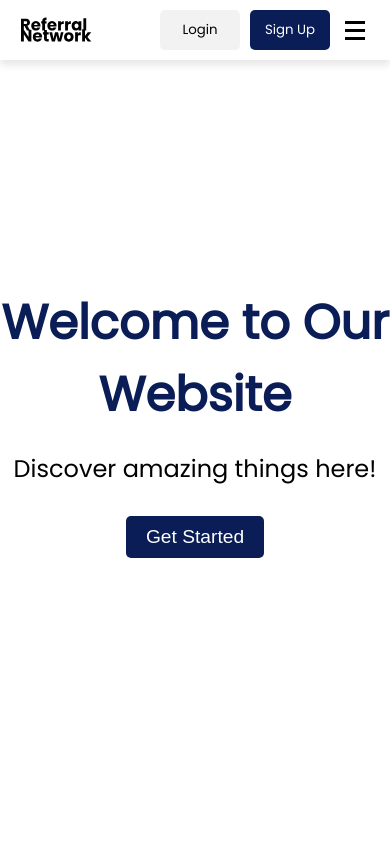
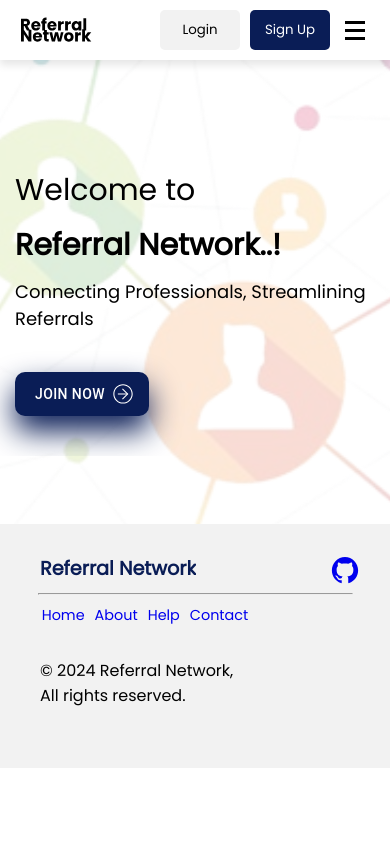
Before and after one commit to RutikKulkarni/ReferralNetworkHub, a React (Create React App) app in the folder frontend/: page / in a window 390 px wide. Shown: the top 844 px of the page. Built offline with nearby package versions, Linux system fonts and the light colour scheme.

Commit message:
Implement Hero section

```diff
--- /dev/null
+++ b/frontend/src/components/Hero/Hero.jsx
@@ -0,0 +1,38 @@
+import HeroImg from "../../assets/hero.svg";
+import styles from "./Hero.module.css";
+import { Button } from "@mui/material";
+import { ReactComponent as ArrowIcon } from "../../assets/arrow.svg";
+
+const Hero = () => {
+  return (
+    <div className={styles.heroWrapper}>
+      <div className={styles.heroParent}>
+        <img
+          src={HeroImg}
+          alt="Mobile Hero Image"
+          className={styles.smallHero}
+        />
+        <div className={styles.infos}>
+          <p className={styles.welcome}>Welcome to</p>
+          <p className={styles.referral}>Referral Network..!</p>
+          <p className={styles.info}>
+            Connecting Professionals, Streamlining Referrals
+          </p>
+          <Button
+            variant="contained"
+            endIcon={<ArrowIcon />}
+            className={styles.joinNow}
+          >
+            Join Now
+          </Button>{" "}
+        </div>
+      </div>
+
+      <div className={styles.hero}>
+        <img src={HeroImg} alt="Hero Image" />
+      </div>
+    </div>
+  );
+};
+
+export default Hero;
--- /dev/null
+++ b/frontend/src/components/Hero/Hero.module.css
@@ -0,0 +1,110 @@
+.heroWrapper {
+  display: flex;
+  justify-content: space-between;
+  padding: 10px 40px;
+  align-items: center;
+}
+
+.heroParent {
+  width: 50%;
+  display: flex;
+  justify-content: center;
+  align-items: center;
+}
+
+.joinNow {
+  background-color: var(--primary-color) !important;
+  border-radius: 10px !important;
+  padding: 10px 20px !important;
+  box-shadow: 0px 15px 30px var(--primary-color) !important;
+}
+
+.hero img {
+  height: 500px;
+}
+
+.smallHero {
+  display: none;
+}
+
+.welcome,
+.referral {
+  margin-bottom: 10px;
+  font-size: 50px;
+}
+.referral {
+  font-weight: 600;
+}
+.info {
+  margin-bottom: 40px;
+  font-size: 24px;
+}
+
+.infos {
+  padding: 40px;
+}
+
+@media (max-width: 800px) {
+  .hero img {
+    display: none;
+  }
+
+  .heroParent {
+    width: 100%;
+    height: 55vh;
+    /* position: relative; */
+  }
+
+  .heroWrapper {
+    padding: 0;
+  }
+
+  .smallHero {
+    display: block;
+    width: 100%;
+    height: 100%;
+    position: absolute;
+    z-index: -10;
+    opacity: 0.2;
+    object-fit: cover;
+  }
+
+  .welcome,
+  .referral {
+    margin-bottom: 10px;
+    font-size: 30px;
+  }
+  .referral {
+    font-weight: 600;
+  }
+  .info {
+    margin-bottom: 40px;
+    font-size: 18px;
+  }
+  .infos {
+    padding: 40px 15px;
+  }
+}
+
+@media (min-width: 801px) and (max-width: 1349px) {
+  .hero {
+    width: 50%;
+  }
+  .hero img {
+    width: 100%;
+    height: 100%;
+    object-fit: contain;
+  }
+  .welcome,
+  .referral {
+    margin-bottom: 10px;
+    font-size: 30px;
+  }
+  .referral {
+    font-weight: 600;
+  }
+  .info {
+    margin-bottom: 40px;
+    font-size: 18px;
+  }
+}
--- a/frontend/src/components/Navbar/Navbar.module.css
+++ b/frontend/src/components/Navbar/Navbar.module.css
@@ -1,7 +1,7 @@
 .navbar {
   width: 100vw;
   /* sticky */
-  position: fixed;
+  position: sticky;
   top: 0;
   left: 0;
   /* sticky end */
--- a/frontend/src/index.css
+++ b/frontend/src/index.css
@@ -11,6 +11,7 @@
   padding: 0;
   margin: 0;
   box-sizing: border-box;
+  overflow-x: hidden;
 }
 
 body {
--- a/frontend/src/pages/Home/Home.jsx
+++ b/frontend/src/pages/Home/Home.jsx
@@ -1,19 +1,13 @@
 import React from "react";
-import styles from "./Home.module.css";
 import Navbar from "../../components/Navbar/Navbar";
 import Footer from "../../components/Footer/Footer";
+import Hero from "../../components/Hero/Hero";
 
 const Home = () => {
   return (
     <div>
       <Navbar />
-      <div className={styles.hero}>
-        <div className={styles.heroContent}>
-          <h1>Welcome to Our Website</h1>
-          <p>Discover amazing things here!</p>
-          <button className={styles.heroBtn}>Get Started</button>
-        </div>
-      </div>
+      <Hero />
       <Footer />
     </div>
   );
```
Also changed, not shown: frontend/src/assets/arrow.svg (added), frontend/src/assets/bubble.svg (added).
